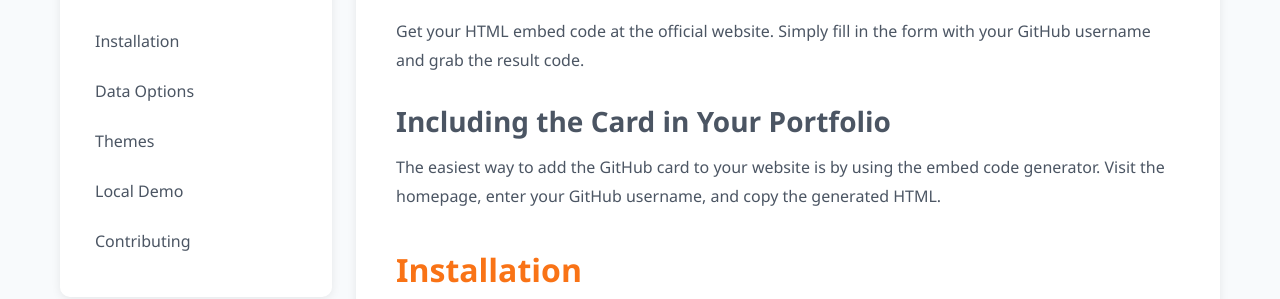
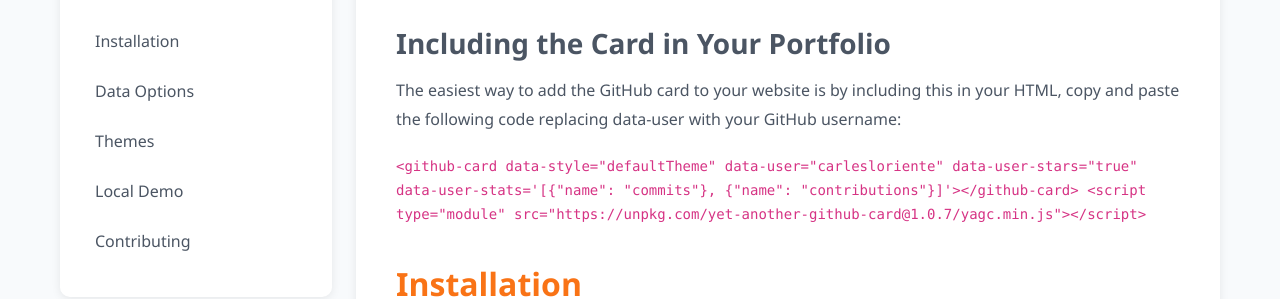
Before and after one commit to nocc-devex/yagc.nocc.dev, a website: page website/docs.html in a window 1280 px wide. Shown: the part 514-813 px from the top of the page. Drawn offline with nearby package versions, Linux system fonts and the light colour scheme.

Commit message:
Improve installation docs adding HTML embed code

```diff
--- a/website/docs.html
+++ b/website/docs.html
@@ -104,10 +104,13 @@
             <div class="col-lg-9">
                 <div class="docs-content">
                     <h2 id="quick-start">Quick Start</h2>
-                    <p>Get your HTML embed code at the official website. Simply fill in the form with your GitHub username and grab the result code.</p>
+                    <h3>Including the Card in Your Portfolio</h3>
+                    <p>The easiest way to add the GitHub card to your website is by including this in your HTML, copy and paste the following code replacing data-user with your GitHub username:</p>
 
-                    <h3>Including the Card in Your Portfolio</h3>
-                    <p>The easiest way to add the GitHub card to your website is by using the embed code generator. Visit the homepage, enter your GitHub username, and copy the generated HTML.</p>
+                    <code>
+                        &lt;github-card data-style="defaultTheme" data-user="carlesloriente" data-user-stars="true" data-user-stats='[{"name": "commits"}, {"name": "contributions"}]'&gt;&lt;/github-card&gt;
+                        &lt;script type="module" src="https://unpkg.com/yet-another-github-card@1.0.7/yagc.min.js"&gt;&lt;/script&gt;
+                    </code>
 
                     <h2 id="installation">Installation</h2>
                     <p>You can install Yet Another GitHub Card using your preferred package manager:</p>
```
